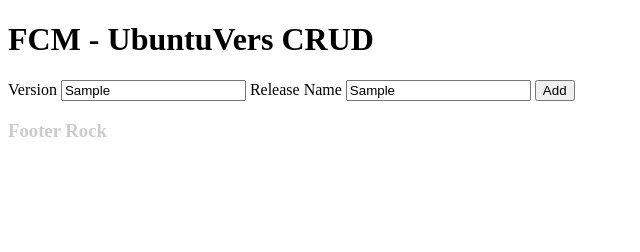
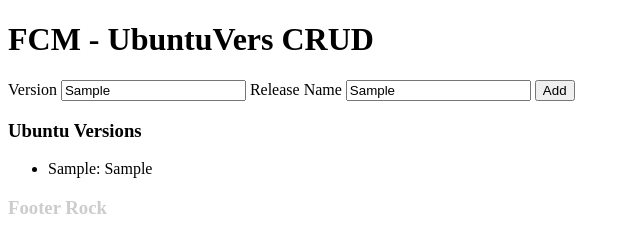
Before and after one commit to aliendev/FCM-UbuntuVers, a plain HTML site: page index.html in a window 1280 px wide. Both pictures are taken after typing "Sample", "Sample" into the empty fields and a click on the input "Add". Shown: the whole page, without its empty margins (0-640 px from the left). Drawn offline with Linux system fonts and the light colour scheme.

Commit message:
form writes to screen now

```diff
--- a/index.html
+++ b/index.html
@@ -31,6 +31,12 @@
             <input type="submit" name="submit" id='submit' value="Add" />
 
         </form>
+
+    <section id="ubuntuVersionsDisplay">
+        <h3>Ubuntu Versions</h3>
+        <ul id="ubuntuVersionsDisplayList"></ul>
+    </section>
+
     </article>
 
     <footer>
--- a/js/main.js
+++ b/js/main.js
@@ -16,6 +16,26 @@
     if (formElement.preventDefault) { formElement.preventDefault() };
     console.log('form has been processed.');
 
+    // let's console log whatever you type into the form
+    // console logging the whole element will show you the object your working with, and what you have access too. This is a great hint on figuring out what you can do directly.
+    console.log(formElement);
+
+    // I like to give all my form elements their own id's to give myself access outside of the form as well as simple access inside of it
+    ubuVersNumValue = ge('ubuVersNum').value;
+    ubuVersNameValue = ge('ubuVersName').value;
+    console.log(ubuVersNumValue);
+    console.log(ubuVersNameValue);
+
+    if (ubuVersNumValue != '') {
+        var list = ge('ubuntuVersionsDisplayList'),
+            listItem = document.createElement('li'),
+            listText = ubuVersNumValue + ": " + ubuVersNameValue;
+
+        listItem.innerHTML = listText;
+        list.appendChild(listItem);
+    }
+
+
     // Return false to prevent the default form behavior
     return false;
 }
@@ -23,8 +43,8 @@
 /*******************
 // Variables
 *******************/
-var form = ge('ubuVersForm'); // form contains ubuVersForm element
-
+var form = ge('ubuVersForm'), // form contains ubuVersForm element
+    ubuVersNumValue = '';
 
 
 
```
